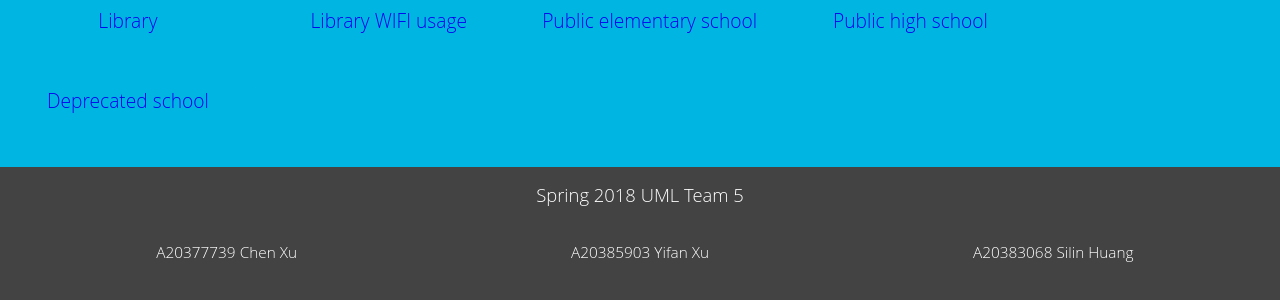
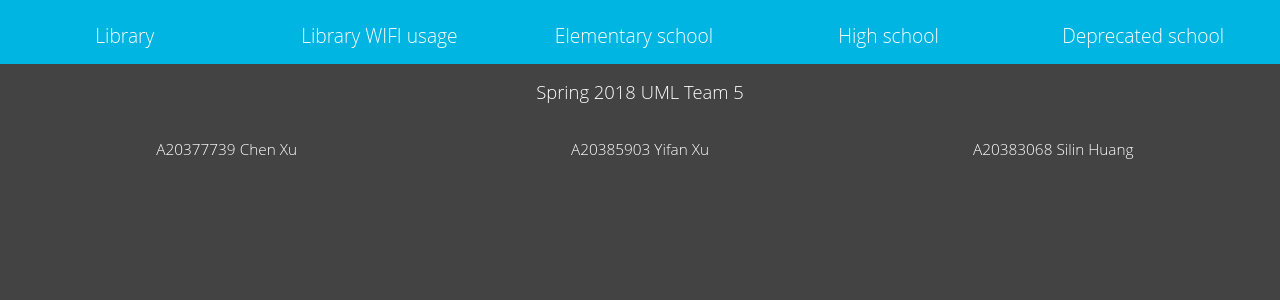
Before and after one commit to chen910/CSP586, a plain HTML site: page index.html in a window 1280 px wide. Shown: the part 302-602 px from the top of the page. Drawn offline with Linux system fonts and the light colour scheme.

Commit message:
3rd update

```diff
--- a/dashboard.html
+++ b/index.html
@@ -16,15 +16,26 @@
             <h2>Select Dataset:</h2>
         </header>
         <section class="main-section">
-            <aside id="item-nav">
-                <nav class="main-nav">
-                    <a class="hover-button" href="#">Library</a>
-                    <a class="hover-button" href="#">Library WIFI usage</a>
-                    <a class="hover-button" href="#">Public elementary school</a>
-                    <a class="hover-button" href="#">Public high school</a>
-                    <a class="hover-button" href="#">Deprecated school</a>
-                </nav>
-            </aside>
+            <nav class="main-nav">
+                <ul>
+                    <li>
+                        <a class="hover-button" href="#" onclick="clickButton()">Library</a>
+                    </li>
+                    <li>
+                        <a class="hover-button" href="#">Library WIFI usage</a>
+                    </li>
+                    <li>
+                        <a class="hover-button" href="#">Elementary school</a>
+                    </li>
+                    <li>
+                        <a class="hover-button" href="#">High school</a>
+                    </li>
+                    <li>
+                        <a class="hover-button" href="#">Deprecated school</a>
+                    </li>
+                </ul>
+            </nav>
+            <p id="demo"></p>
         </section>
         <footer>
             <p class="title">Spring 2018 UML Team 5</p>
@@ -40,7 +51,8 @@
                 </li>
             </ul>
         </footer>
-<!--         <script src="./scripts/dataframe.js"></script>
-        <script src="./scripts/main.js"></script> -->
+        <script src="./scripts/libraries/dataframe.js"></script>
+        <script src="./scripts/libraries/Chart.js"></script>
+        <script src="./scripts/main.js"></script>
     </body>
 </html>
--- a/scripts/main.js
+++ b/scripts/main.js
@@ -1,5 +1,12 @@
+// import Chart from 'chart.js';
 const DataFrame = dfjs.DataFrame;
 
-let df = DataFrame.fromJSON('https://data.cityofchicago.org/resource/psqp-6rmg.json').then(df => df);
+let df = DataFrame.fromCSV('https://data.cityofchicago.org/api/views/x8fc-8rcq/rows.csv').then(df => df);
 
-df.then((val) => val.map(row => console.log(row) ))
+data = df.then((val) => val.map(row => console.log(row) ));
+
+console.log(data);
+
+function clickButton() {
+	document.getElementById("demo").innerHTML = "My First JavaScript";
+}
--- a/styles/main.css
+++ b/styles/main.css
@@ -15,19 +15,33 @@ body {
 ul {
     list-style: none;
 }
-.hover-button{
-    width:19.99%;
+
+li {
+    display: inline;
+}
+
+.hover-button {
+    background-color: #00B5E2;
+    color: white;
+    width:19.5%;
+    padding: 15px 32px;
     text-align: center;
-    height: 80px;
-    border-radius: 4px;
-    background: #00B5E2;
-    transition: 1s;
     text-decoration: none;
     display: inline-block;
+    border-radius: 4px;
+    transition: 0.4s;
+}
+.hover-button:hover {
+    background: white;
+    color: #00B5E2;
+    box-shadow: 0 12px 16px 0 rgba(0,0,0,0.24), 0 17px 50px 0 rgba(0,0,0,0.19);
 }
 
-.hover-button:hover {
-    background: white
+.hover-button:active {
+    color: white;
+    background-color: #00B5E2;
+    box-shadow: 0 5px #666;
+    transform: translateY(4px);
 }
 
 .top-header {
@@ -59,10 +73,6 @@ ul {
     background-color: #00B5E2;;
 }
 
-.button {
-	width: 100%;
-}
-
 footer {
     background: #434343;
     font-size: 0.8em;
```
